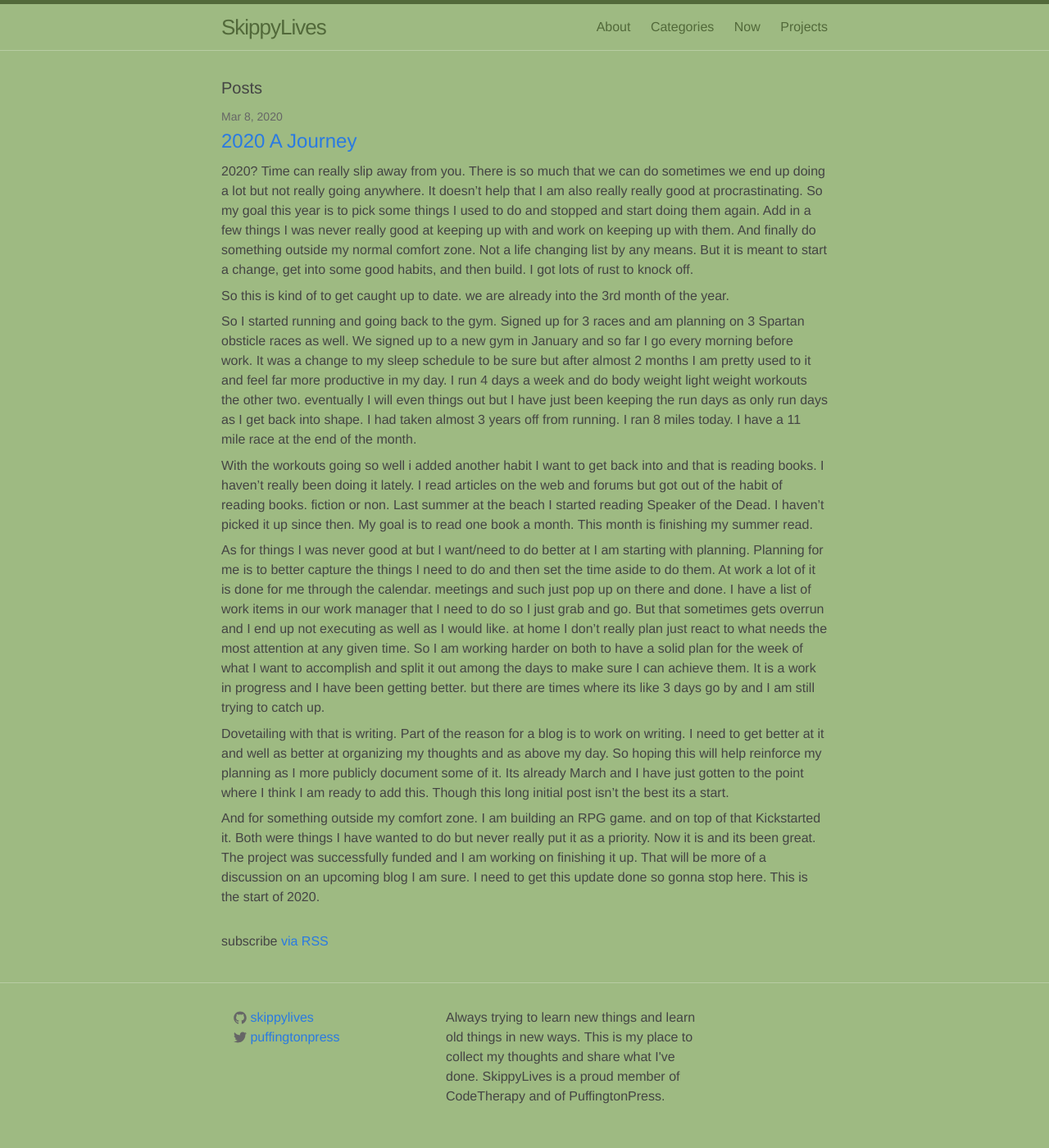
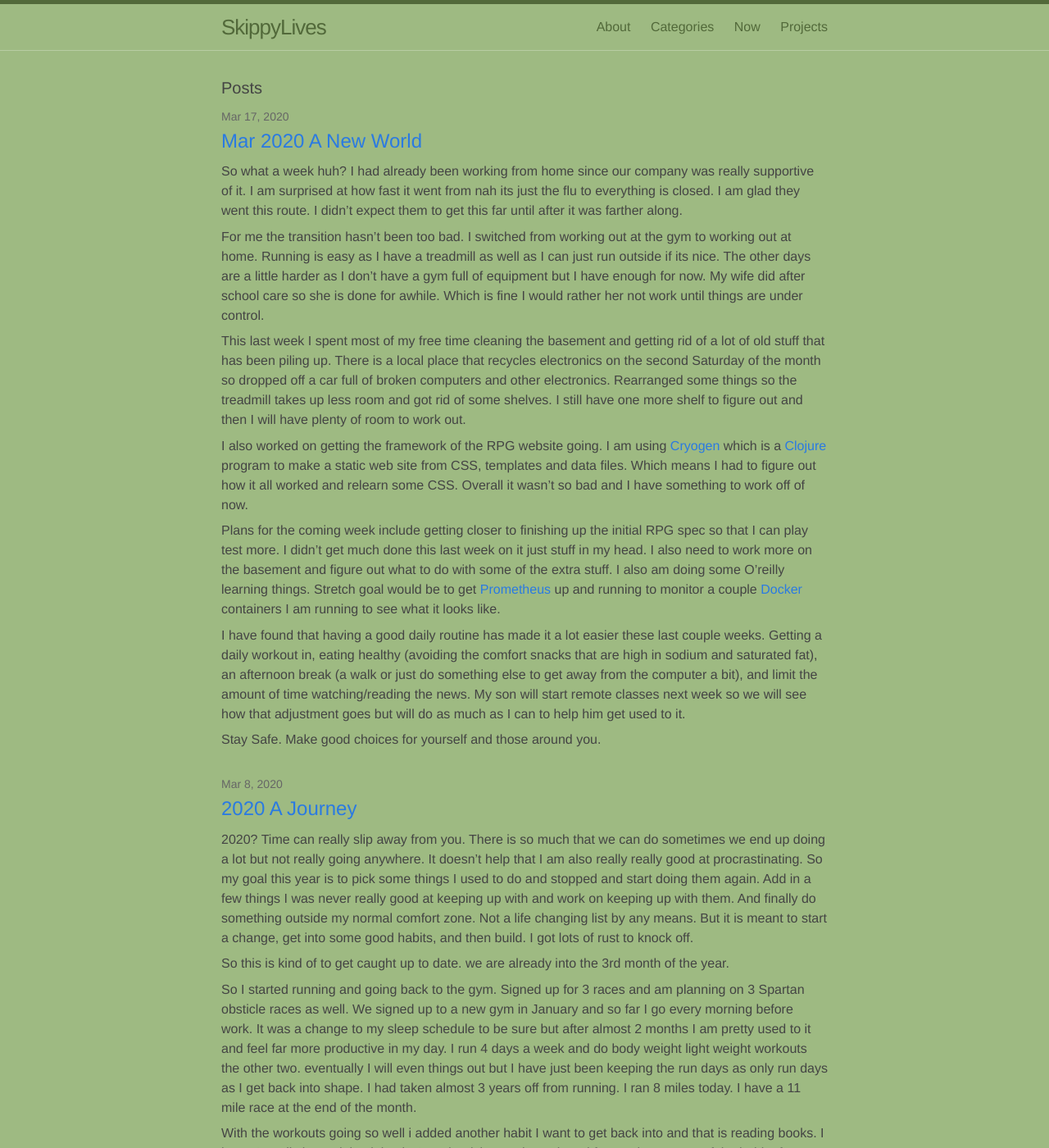
Before and after one commit to SkippyLives/skippylives.github.io, a Jekyll site: the page built from index.html, in a window 1280 px wide and 1400 px high. Shown: the whole window at 82% size. Built offline with Jekyll 4.4.1, drawn with Linux system fonts in a browser that asks for light colours.

Commit message:
20200316 post

```diff
--- /dev/null
+++ b/_posts/2020-03-16-a-new-world.md
@@ -0,0 +1,20 @@
+---
+layout: post
+title:  "Mar 2020 A New World"
+date:   2020-03-16 22:27:48 -0400
+categories: update
+---
+
+So what a week huh? I had already been working from home since our company was really supportive of it. I am surprised at how fast it went from nah its just the flu to everything is closed. I am glad they went this route. I didn't expect them to get this far until after it was farther along.
+
+For me the transition hasn't been too bad. I switched from working out at the gym to working out at home. Running is easy as I have a treadmill as well as I can just run outside if its nice. The other days are a little harder as I don't have a gym full of equipment but I have enough for now. My wife did after school care so she is done for awhile. Which is fine I would rather her not work until things are under control.
+
+This last week I spent most of my free time cleaning the basement and getting rid of a lot of old stuff that has been piling up. There is a local place that recycles electronics on the second Saturday of the month so dropped off a car full of broken computers and other electronics. Rearranged some things so the treadmill takes up less room and got rid of some shelves. I still have one more shelf to figure out and then I will have plenty of room to work out.
+
+I also worked on getting the framework of the RPG website going. I am using [Cryogen](http://cryogenweb.org) which is a [Clojure](https://clojure.org) program to make a static web site from CSS, templates and data files. Which means I had to figure out how it all worked and relearn some CSS. Overall it wasn't so bad and I have something to work off of now.
+
+Plans for the coming week include getting closer to finishing up the initial RPG spec so that I can play test more. I didn't get much done this last week on it just stuff in my head. I also need to work more on the basement and figure out what to do with some of the extra stuff. I also am doing some O'reilly learning things. Stretch goal would be to get [Prometheus](https://prometheus.io/) up and running to monitor a couple [Docker](http://www.docker.com) containers I am running to see what it looks like.
+
+I have found that having a good daily routine has made it a lot easier these last couple weeks. Getting a daily workout in, eating healthy (avoiding the comfort snacks that are high in sodium and saturated fat), an afternoon break (a walk or just do something else to get away from the computer a bit), and limit the amount of time watching/reading the news. My son will start remote classes next week so we will see how that adjustment goes but will do as much as I can to help him get used to it.
+
+Stay Safe. Make good choices for yourself and those around you.
--- a/now.md
+++ b/now.md
@@ -9,25 +9,27 @@ What is a now page? It is kind of a list of my current goals, what I am focused
 For me it is the things I am doing (or should be doing) all in one place.  More for me to see and be able to keep focused on the things that matter.
 
 
-  Last updated: March 07, 2020
+  Last updated: March 16, 2020
 
 
 ### Family/Home
 
   * Getting basement organized
   * I am continually reducing the amount of stuff I have
-  * taking more vacation time to go places (on hold)
+  * ~~taking more vacation time to go places ~~ (on hold)
+  * kids are out of school/remote for a while so trying to make sure they have everything they need.
 
 ### Health
 
-  * working out 6 days a week. 4 running 2 body weight/light weight.
+  * working out 6 days a week. 4 running 2 body weight/light weight. (now from home)
   * losing weight and reducing fat %. almost to were i want to be.
-  * Marine Corps 17.75K race end of month.
+  * ~~Marine Corps 17.75K race end of month.~~ cancelled
 
 ### Reading/Listening/Watching
 
   * reading Speaker of the Dead
-  * Watching Hockey (MN Wild)
+  * ~~Watching Hockey (MN Wild)~~ cancelled
+  * learning things on Oreilly web site.
 
 ### Hobby
 
```
